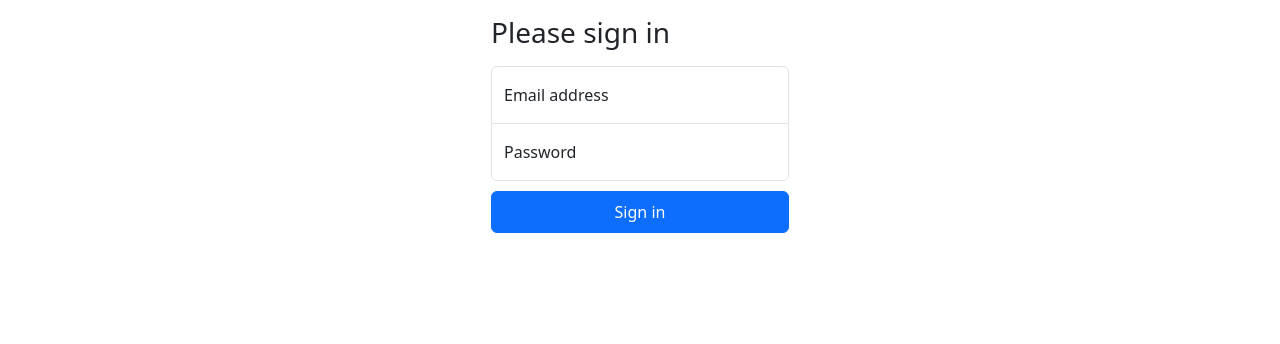
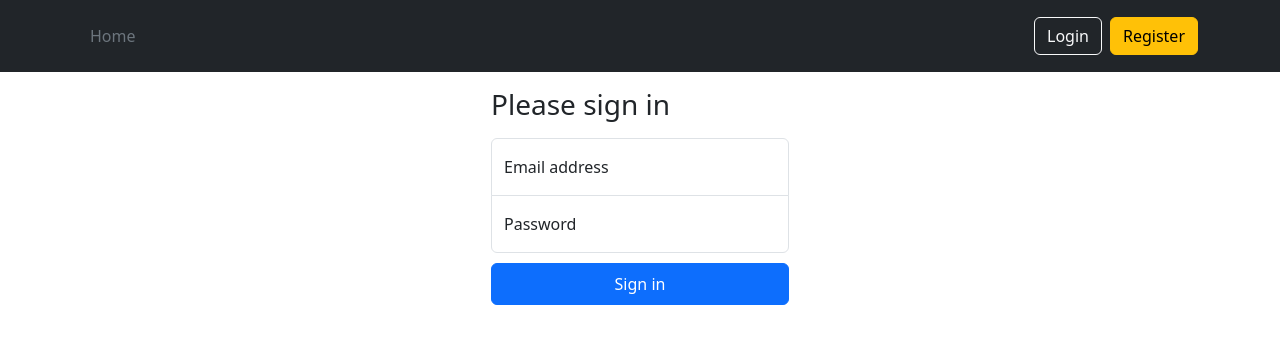
Before and after one commit to odbalogun/vue-frontend-auth, a Vue app: page / in a window 1280 px wide. Shown: the top 344 px of the page. Built offline with nearby package versions, Linux system fonts and the light colour scheme.

Commit message:
Added Nav component

```diff
--- a/src/App.vue
+++ b/src/App.vue
@@ -3,6 +3,8 @@ import { RouterLink, RouterView } from 'vue-router'
 </script>
 
 <template>
+  <Nav />
+
   <main class="form-signin w-100 m-auto">
     <form>
       <h1 class="h3 mb-3 fw-normal">Please sign in</h1>
@@ -20,6 +22,15 @@ import { RouterLink, RouterView } from 'vue-router'
     </form>
   </main>
 </template>
+
+<script lang="ts">
+import Nav from '@/components/Nav.vue';
+export default {
+  components: {
+    Nav,
+  },
+}
+</script>
 
 <style>
 html,
--- /dev/null
+++ b/src/components/Nav.vue
@@ -0,0 +1,23 @@
+<template>
+    <header class="p-3 text-bg-dark">
+    <div class="container">
+      <div class="d-flex flex-wrap align-items-center justify-content-center justify-content-lg-start">
+
+        <ul class="nav col-12 col-lg-auto me-lg-auto mb-2 justify-content-center mb-md-0">
+          <li><a href="#" class="nav-link px-2 text-secondary">Home</a></li>
+        </ul>
+
+        <div class="text-end">
+          <button type="button" class="btn btn-outline-light me-2">Login</button>
+          <button type="button" class="btn btn-warning">Register</button>
+        </div>
+      </div>
+    </div>
+  </header>
+</template>
+
+<script lang="ts">
+export default {
+    name: 'Nav',
+}
+</script>
```
